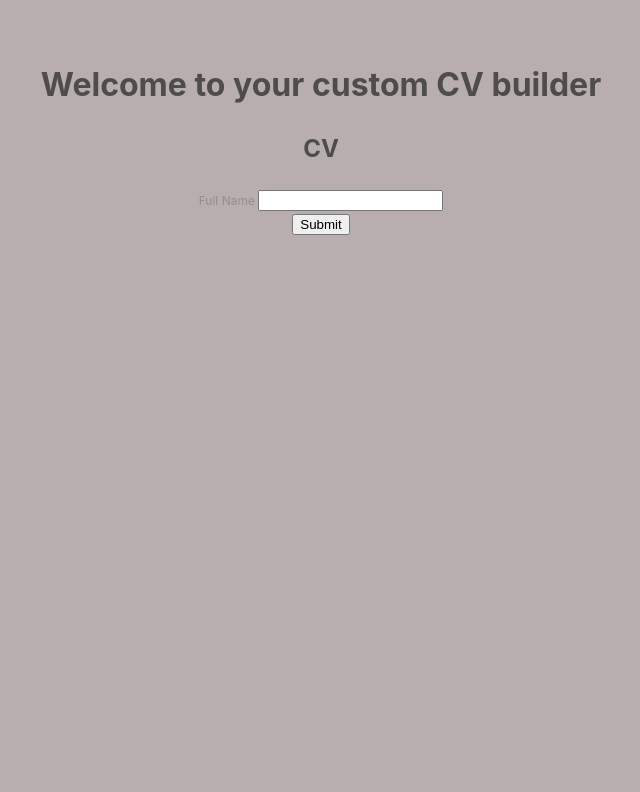
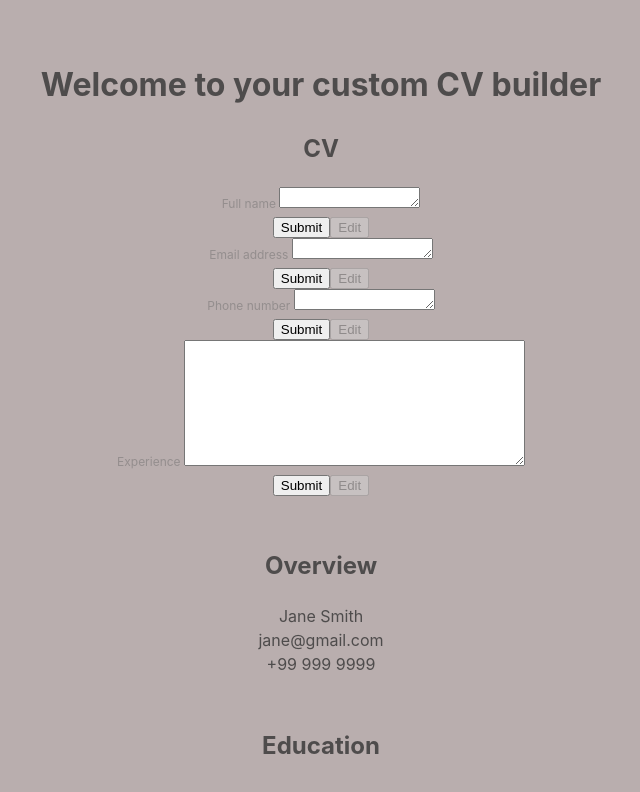
Before and after one commit to nataliegref/CVbuilder, a React (Vite) app: page / in a window 1280 px wide. Shown: the top 792 px of the page, without its empty margins (319-959 px from the left). Built offline with nearby package versions, Linux system fonts and the light colour scheme.

Commit message:
Added fields and make the input forms flexible in width and size

```diff
--- a/src/App.jsx
+++ b/src/App.jsx
@@ -1,4 +1,4 @@
-import { useState } from 'react'
+import { useState, useEffect } from 'react'
 import './App.css'
 
 export function App() {
@@ -9,18 +9,26 @@ export function App() {
     </>
   )
 }
+
 // eslint-disable-next-line react/prop-types
-function FormItem({name, setName, title}){
+function FormItem({item, setItem, title, row=1, col=15}){
 
   const [formVisible, setFormVisible] = useState(true);
   const [formValue, setFormValue] = useState('')
+  const [textAreaWidth, setTextAreaWidth] = useState(col)
+
+  useEffect(() => {
+    const maxWidth = 40;
+    const width = Math.max(col, formValue.length)
+    setTextAreaWidth(Math.min(maxWidth, width));
+  }, [formValue, col]);
 
   const handleSubmit = (event) => {event.preventDefault();
     setFormVisible(false)
   }
   const handleEdit = (event) => {event.preventDefault();
     setFormVisible(true)
-    setFormValue(name)
+    setFormValue(item)
   }
 
   return (<>
@@ -28,34 +36,65 @@ function FormItem({name, setName, title}){
   <span className = 'item'>{title} </span>
 
 {  formVisible &&  (
-  <input type="text"
+  <textarea rows={row}
+  cols={textAreaWidth}
   value = {formValue}
     onChange={(event) => {
-      setName(event.target.value)
+      setItem(event.target.value)
     setFormValue(event.target.value)
   }}
-    /> )}
+    ></textarea>
+    )}
+
 
 </form>
 
-{  formVisible ?(<button onClick={
-  handleSubmit}>Submit</button>)
-:(<button onClick={
-    handleEdit}>Edit</button>)
+{  formVisible ?(<>
+<button onClick={handleSubmit}>Submit</button>
+<button disabled={true} className="disabled-button" onClick={
+handleEdit}>Edit</button>
+</>
+  )
+:(<>
+  <button disabled={true} className="disabled-button" onClick={handleSubmit}>Submit</button>
+  <button onClick={
+  handleEdit}>Edit</button>
+  </>
+    )
     }
-</>)
+
+</>
+)
 }
 
 
-export function CV() {
-  const [name, setName] = useState('')
+
+
+export function Overview() {
+  const [name, setName] = useState('Jane Smith')
+  const [email, setEmail] = useState('jane@gmail.com')
+  const [phoneNumber, setPhoneNumber] = useState('+99 999 9999')
+  const [exp1, setExp1] = useState('')
   return (
     <>
     <h2>CV</h2>
-    <FormItem name = {name} setName = {setName} title={'Full Name'}/>
+    <FormItem item = {name} setItem = {setName} title={'Full name'}/>
+    <FormItem item = {email} setItem = {setEmail} title={'Email address'}/>
+    <FormItem item = {phoneNumber} setItem = {setPhoneNumber} title={'Phone number'}/>
+
+    <FormItem item = {exp1} setItem = {setExp1} title={'Experience'} row ={8} col = {50}/>
     <div id='overview'>
+      <h2>Overview</h2>
     <div id='name'>{name}</div>
+    <div id='email'>{email}</div>
+    <div id='phone'>{phoneNumber}</div>
     </div>
+
+    <div id='Experience'>
+    <h2>Education</h2>
+    <div id='exp1'>{exp1}</div>
+    </div>
+
     </>
   )
 }
--- a/src/main.jsx
+++ b/src/main.jsx
@@ -1,11 +1,12 @@
 import React from 'react'
 import ReactDOM from 'react-dom/client'
-import {App, CV} from './App.jsx'
+import {App, Overview} from './App.jsx'
+// import {WorkCV} from './Work.jsx'
 import './index.css'
 
 ReactDOM.createRoot(document.getElementById('root')).render(
   <React.StrictMode>
     <App />
-    <CV />
+    <Overview />
   </React.StrictMode>,
 )
```
